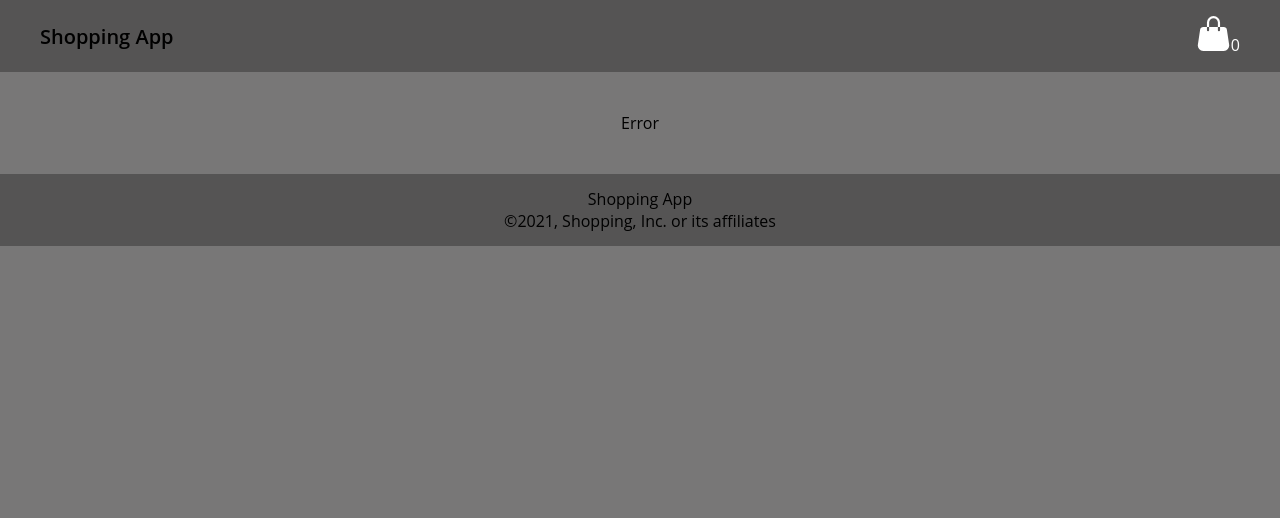
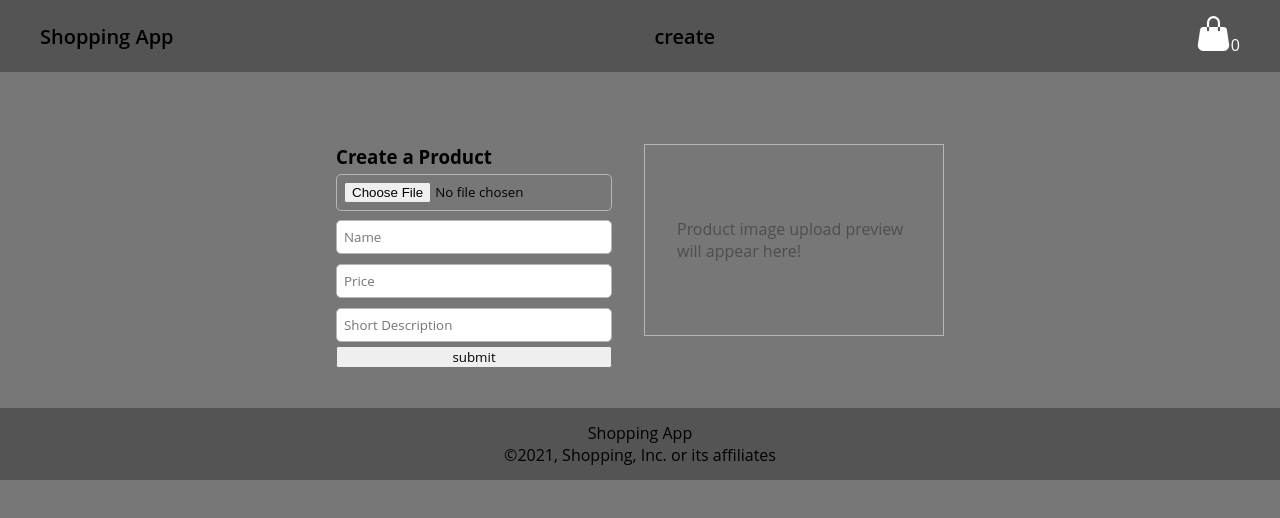
Before and after one commit to tai096/shopping-reduxtoolkit, a React (Create React App) app: page /create in a window 1280 px wide. Shown: the top 518 px of the page. Built offline with nearby package versions, Linux system fonts and the light colour scheme.

Commit message:
create product

```diff
--- a/package.json
+++ b/package.json
@@ -16,6 +16,7 @@
     "react-scripts": "5.0.1",
     "redux": "^4.2.0",
     "sass": "^1.54.8",
+    "styled-components": "5.3.5",
     "web-vitals": "^2.1.4"
   },
   "scripts": {
--- a/src/App.js
+++ b/src/App.js
@@ -6,6 +6,7 @@ import Error from "./components/Error/Error";
 import ProductsDetail from "./components/ProductsDetail/ProductsDetail";
 import Cart from "./components/Cart";
 import "./App.scss";
+import CreateProduct from "./components/CreateProducts/CreateProducts";
 
 function App() {
   return (
@@ -16,6 +17,7 @@ function App() {
           <Routes>
             <Route path="/" element={<Home />} />
             <Route path="/cart" element={<Cart />} />
+            <Route path="/create" element={<CreateProduct />} />
             <Route path="/product/:productId" element={<ProductsDetail />} />
             <Route path="*" element={<Error />} />
           </Routes>
--- /dev/null
+++ b/src/components/CreateProducts/CreateProducts.jsx
@@ -0,0 +1,149 @@
+import { useState } from "react";
+import { useDispatch, useSelector } from "react-redux";
+import { useNavigate } from "react-router-dom";
+import styled from "styled-components";
+import { productsCreate } from "../../features/products/productSlice";
+
+const CreateProduct = () => {
+  const dispatch = useDispatch();
+
+  const [productImg, setProductImg] = useState("");
+  const [title, setTitle] = useState("");
+  const [category, setCategory] = useState("");
+  const [price, setPrice] = useState("");
+  const [description, setDescription] = useState("");
+
+  const handleProductImageUpload = (e) => {
+    const file = e.target.files[0];
+
+    TransformFileData(file);
+  };
+
+  const TransformFileData = (file) => {
+    const reader = new FileReader();
+
+    if (file) {
+      reader.readAsDataURL(file);
+      reader.onloadend = () => {
+        setProductImg(reader.result);
+      };
+    } else {
+      setProductImg("");
+    }
+  };
+
+  const handleSubmit = async (e) => {
+    e.preventDefault();
+
+    const data = dispatch(
+      productsCreate({
+        title,
+        // category,
+        price,
+        description,
+        image: productImg,
+      })
+    );
+    console.log(data);
+  };
+
+  return (
+    <StyledCreateProduct>
+      <StyledForm onSubmit={handleSubmit}>
+        <h3>Create a Product</h3>
+        <input
+          id="imgUpload"
+          accept="image/*"
+          type="file"
+          onChange={handleProductImageUpload}
+          required
+        />
+        {/* <select onChange={(e) => setCategory(e.target.value)} required>
+          <option value="">Select Brand</option>
+          <option value="iphone">iPhone</option>
+          <option value="samsung">Samsung</option>
+          <option value="xiomi">Xiomi</option>
+          <option value="other">Other</option>
+        </select> */}
+        <input
+          type="text"
+          placeholder="Name"
+          onChange={(e) => setTitle(e.target.value)}
+          required
+        />
+        <input
+          type="number"
+          placeholder="Price"
+          onChange={(e) => setPrice(e.target.value)}
+          required
+        />
+        <input
+          type="text"
+          placeholder="Short Description"
+          onChange={(e) => setDescription(e.target.value)}
+          required
+        />
+
+        <button type="submit">submit</button>
+      </StyledForm>
+      <ImagePreview>
+        {productImg ? (
+          <>
+            <img src={productImg} alt="error!" />
+          </>
+        ) : (
+          <p>Product image upload preview will appear here!</p>
+        )}
+      </ImagePreview>
+    </StyledCreateProduct>
+  );
+};
+
+export default CreateProduct;
+
+const StyledForm = styled.form`
+  display: flex;
+  flex-direction: column;
+  max-width: 300px;
+  margin-top: 2rem;
+
+  select,
+  input {
+    padding: 7px;
+    min-height: 30px;
+    outline: none;
+    border-radius: 5px;
+    border: 1px solid rgb(182, 182, 182);
+    margin: 0.3rem 0;
+
+    &:focus {
+      border: 2px solid rgb(0, 208, 255);
+    }
+  }
+
+  select {
+    color: rgb(95, 95, 95);
+  }
+`;
+
+const StyledCreateProduct = styled.div`
+  display: flex;
+  justify-content: space-between;
+`;
+
+const ImagePreview = styled.div`
+  margin: 2rem 0 2rem 2rem;
+  padding: 2rem;
+  border: 1px solid rgb(183, 183, 183);
+  max-width: 300px;
+  width: 100%;
+  display: flex;
+  align-items: center;
+  justify-content: center;
+  padding: 2rem;
+  color: rgb(78, 78, 78);
+
+  img {
+    max-width: 100%;
+  }
+`;
--- a/src/components/Header/Header.js
+++ b/src/components/Header/Header.js
@@ -15,6 +15,9 @@ const Header = () => {
     <div className="header">
       <Link to="/">
         <div className="logo">Shopping App</div>
+      </Link>
+      <Link to="/create">
+        <div className="logo">create</div>
       </Link>
       <Link to="/cart">
         <div className="nav-bag">
--- a/src/features/products/productSlice.js
+++ b/src/features/products/productSlice.js
@@ -18,6 +18,22 @@ export const fetchAsyncProductDetail = createAsyncThunk(
     );
 
     return response.data;
+  }
+);
+
+export const productsCreate = createAsyncThunk(
+  "products/productsCreate",
+  async (data) => {
+    try {
+      const response = await axios.post(
+        `https://fakestoreapi.com/products`,
+        data
+      );
+
+      return response.data;
+    } catch (error) {
+      console.log(error);
+    }
   }
 );
 
@@ -49,6 +65,9 @@ const productSlice = createSlice({
     [fetchAsyncProducts.rejected]: () => {
       <div>Error 404</div>;
     },
+    [productsCreate.fulfilled]: (state, action) => {
+      state.products.push(action.payload);
+    },
   },
 });
 
```
Also changed, not shown: 2 other files (tests, documents, lock files or other folders).
